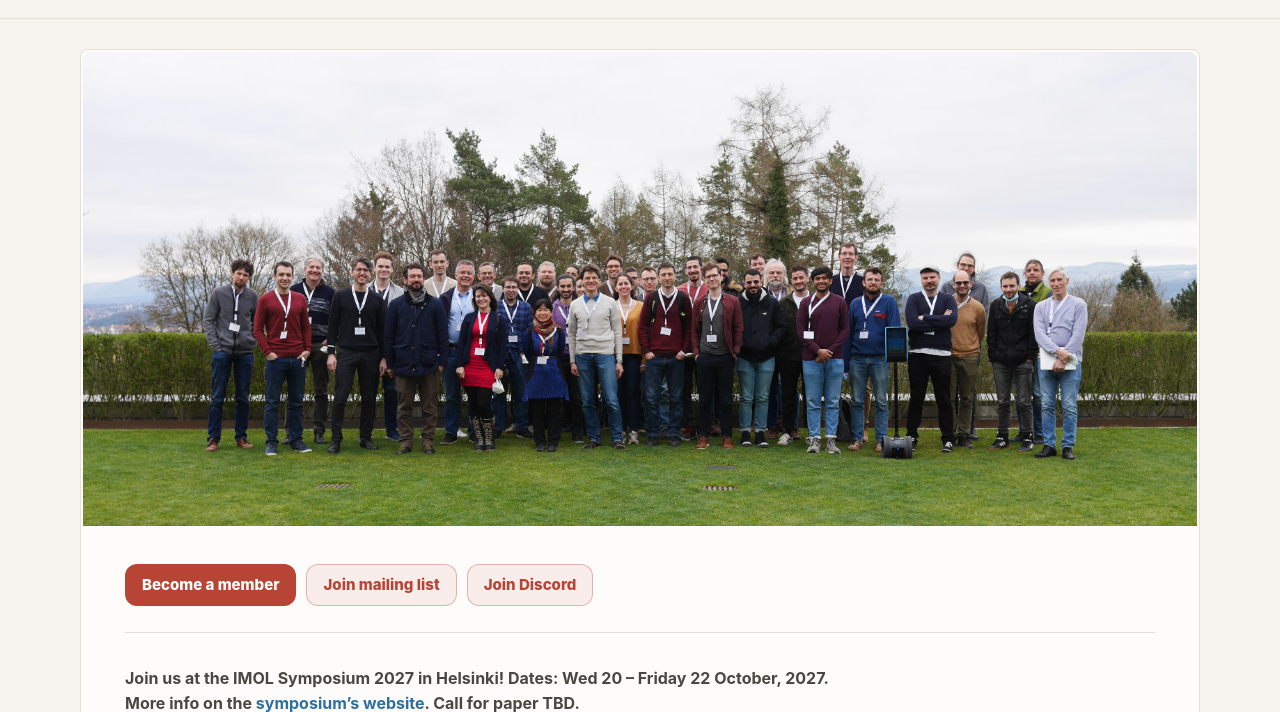
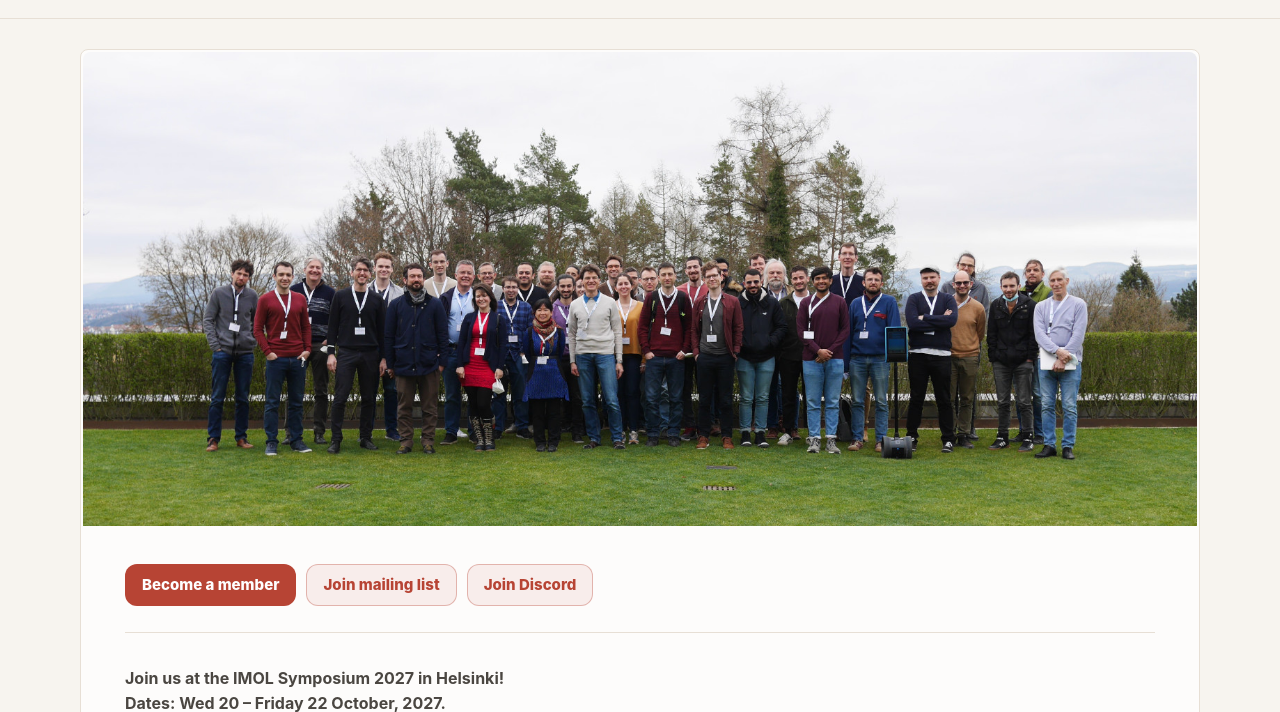
Before and after one commit to imol-community/imol-community.github.io, an Astro site: page / in a window 1280 px wide. Shown: the part 240-952 px from the top of the page. Built offline with nearby package versions, Linux system fonts and the light colour scheme; Astro itself is replaced by a stand-in of ours.

```diff
--- a/src/pages/index.md
+++ b/src/pages/index.md
@@ -14,7 +14,7 @@
 
 <div class='description' style='font-size: 14pt; margin-top: 25pt'>
 
-<b>Join us at the IMOL Symposium 2027 in Helsinki! Dates: Wed 20 – Friday 22 October, 2027. <br>
+<b>Join us at the IMOL Symposium 2027 in Helsinki! <br>Dates: Wed 20 – Friday 22 October, 2027. <br>
 More info on the <a href="https://imol2027.github.io/" target="_blank">symposium's website</a>. Call for paper TBD.</b>
 
 </div>
```
